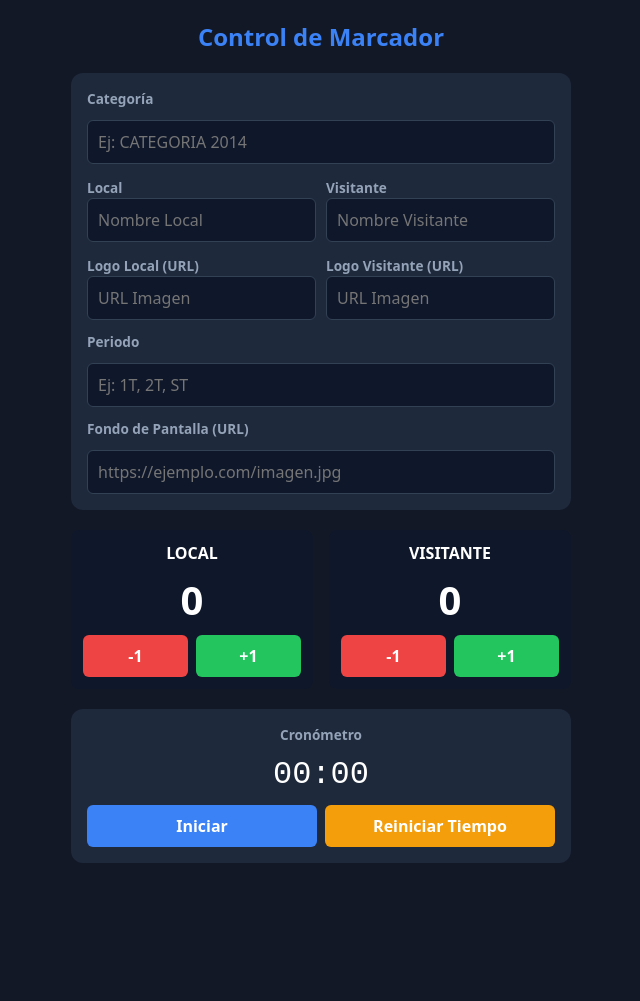
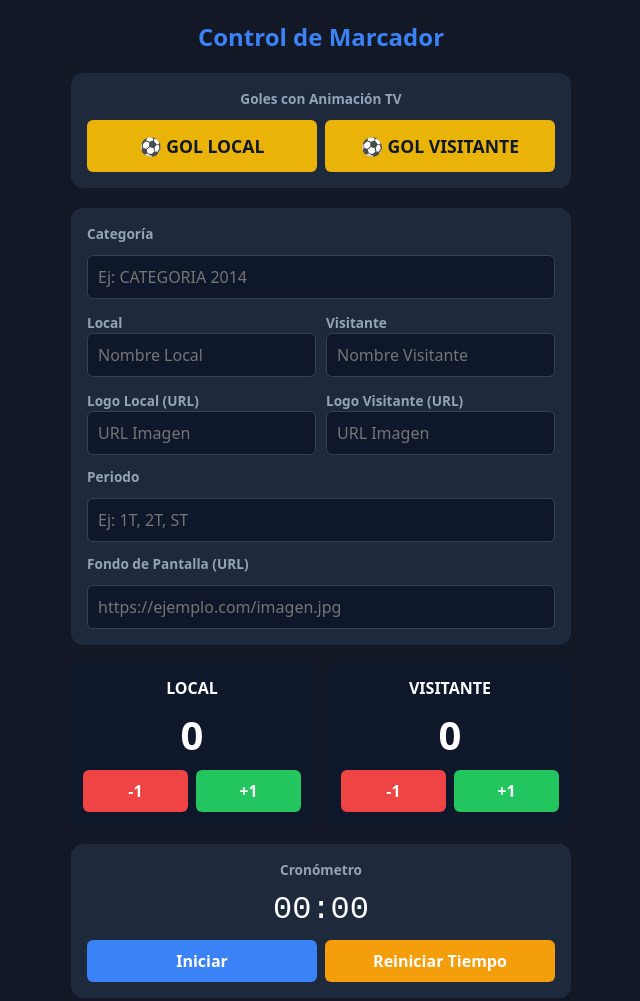
Before and after one commit to tablerojuventudunida/marcador, a website: page public/admin.html in a window 1280 px wide. Shown: the whole page, without its empty margins (319-959 px from the left). Before the commit the page ends 883 px from the top, so only its background shows below. Drawn offline with nearby package versions, Linux system fonts and the light colour scheme; no server answers.

Commit message:
Update admin.html

```diff
--- a/public/admin.html
+++ b/public/admin.html
@@ -24,6 +24,7 @@
     .btn-sub { background: #ef4444; color: #fff; }
     .btn-primary { background: #3b82f6; color: #fff; }
     .btn-warning { background: #f59e0b; color: #fff; }
+    .btn-goal { background: #eab308; color: #0f172a; font-size: 1.1rem; padding: 14px; text-transform: uppercase; font-weight: 900; }
     .timer-display { font-size: 2rem; font-family: monospace; text-align: center; }
   </style>
 </head>
@@ -31,6 +32,15 @@
 
 <div class="container">
   <h1>Control de Marcador</h1>
+
+  <!-- BOTONES DE ANIMACIÓN DE GOL -->
+  <div class="card">
+    <label style="text-align:center;">Goles con Animación TV</label>
+    <div class="btn-group">
+      <button class="btn-goal" onclick="triggerGoal('home')">⚽ GOL LOCAL</button>
+      <button class="btn-goal" onclick="triggerGoal('away')">⚽ GOL VISITANTE</button>
+    </div>
+  </div>
 
   <!-- CONFIGURACIÓN DE EQUIPOS Y CATEGORÍA -->
   <div class="card">
@@ -62,12 +72,11 @@
     <label>Periodo</label>
     <input type="text" id="periodInput" placeholder="Ej: 1T, 2T, ST">
 
-    <!-- NUEVO CAMPO DE FONDO DE PANTALLA -->
     <label>Fondo de Pantalla (URL)</label>
     <input type="text" id="bgUrlInput" placeholder="https://ejemplo.com/imagen.jpg">
   </div>
 
-  <!-- GOLES -->
+  <!-- GOLES MANUALES -->
   <div class="score-controls">
     <div class="team-box">
       <span id="homeNameLabel" style="font-weight: bold;">LOCAL</span>
@@ -109,7 +118,6 @@
     return `${m}:${s}`;
   }
 
-  // Se añade bgUrl a la lista de inputs
   const inputs = {
     category: document.getElementById('categoryInput'),
     homeName: document.getElementById('homeNameInput'),
@@ -160,6 +168,18 @@
     socket.emit('updateState', updateData);
   }
 
+  function triggerGoal(team) {
+    if (team === 'home') {
+      const newScore = (currentState.homeScore || 0) + 1;
+      socket.emit('updateState', { homeScore: newScore });
+      socket.emit('triggerGoal', { teamName: currentState.homeName || 'LOCAL' });
+    } else {
+      const newScore = (currentState.awayScore || 0) + 1;
+      socket.emit('updateState', { awayScore: newScore });
+      socket.emit('triggerGoal', { teamName: currentState.awayName || 'VISITANTE' });
+    }
+  }
+
   function toggleTimer() {
     socket.emit('updateState', { timerRunning: !currentState.timerRunning });
   }
```
